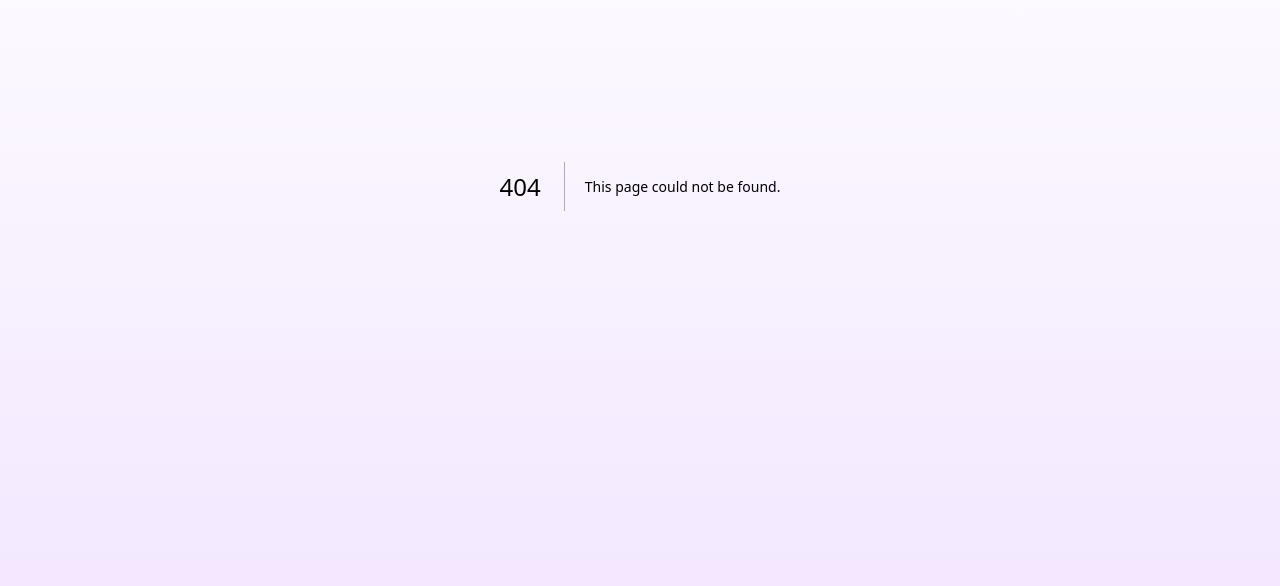
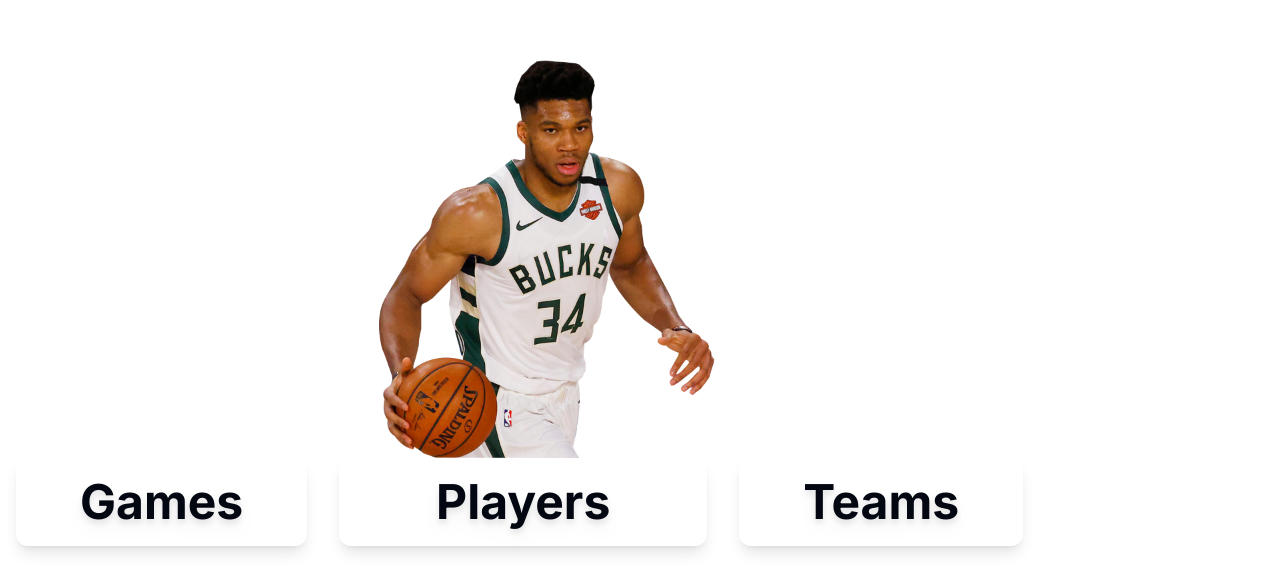
Before and after one commit to nolanpollack/resume, a Next.js app: page /nba in a window 1280 px wide. Before the commit this address had no page. Shown: the part 214-800 px from the top of the page. Built offline with nearby package versions, Linux system fonts and the light colour scheme.

Commit message:
nba stuff

```diff
--- /dev/null
+++ b/src/app/nba/page.tsx
@@ -0,0 +1,55 @@
+import Link from "next/link";
+import giannis from "./assets/giannis.png";
+import Image from "next/image";
+import { ReactNode } from "react";
+
+const url: String = "https://www.balldontlie.io/api/v1/";
+
+function Header({ children }: { children: ReactNode }) {
+  return (
+    <h1 className="text-5xl font-bold text-gray-950 drop-shadow-lg dark:text-slate-100">
+      {children}
+    </h1>
+  );
+}
+
+function CenterButton({ children }: { children: ReactNode }) {
+  return (
+    <div className="mx-4 flex justify-center rounded-xl px-16 py-5 shadow-lg transition dark:bg-slate-700 dark:hover:bg-slate-800">
+      {children}
+    </div>
+  );
+}
+
+export default async function Home() {
+  return (
+    <main className="min-h-screen bg-white dark:bg-slate-900">
+      <div className="flex min-h-screen pb-10 pt-20">
+        <div className="flex items-end justify-center self-end">
+          <CenterButton>
+            <Header>Games</Header>
+          </CenterButton>
+          <div className="transition hover:scale-105">
+            <Image
+              className=""
+              src={giannis}
+              alt={"Giannis Antetokounpo"}
+              width={400}
+              height={400}
+            />
+            <CenterButton>
+              <Header>Players</Header>
+            </CenterButton>
+          </div>
+          <CenterButton>
+            <Header>Teams</Header>
+          </CenterButton>
+        </div>
+      </div>
+
+      {/*<Link href={"/nba/teams"} className="text-black">*/}
+      {/*  Teams*/}
+      {/*</Link>*/}
+    </main>
+  );
+}
--- /dev/null
+++ b/src/app/nba/teams/page.tsx
@@ -0,0 +1,36 @@
+const api_key = "25ab2b98-3916-4464-9854-79ea37339b10";
+
+function Header({ children }: { children: any }) {
+  return (
+    <h1 className="text-xl text-gray-800 drop-shadow-2xl dark:text-slate-300">
+      {children}
+    </h1>
+  );
+}
+
+export default async function Teams() {
+  const res = await fetch("https://api.balldontlie.io/v1/teams", {
+    method: "GET",
+    headers: {
+      Authorization: api_key,
+    },
+  });
+
+  const teams = await res.json();
+
+  return (
+    <main className="min-h-screen dark:bg-slate-900">
+      <div className="grid grid-cols-3">
+        {teams.data.map((team: any) => (
+          <div
+            key={team.id}
+            className="m-2 rounded-lg bg-gray-200 p-2 shadow-lg dark:bg-slate-800"
+          >
+            <Header>{team.full_name}</Header>
+            <p>{team.abbreviation}</p>
+          </div>
+        ))}
+      </div>
+    </main>
+  );
+}
```
Also changed, not shown: src/app/nba/assets/giannis.png (added), src/app/nba/components/Teams.tsx (added), 1 other file (tests, documents, lock files or other folders).
